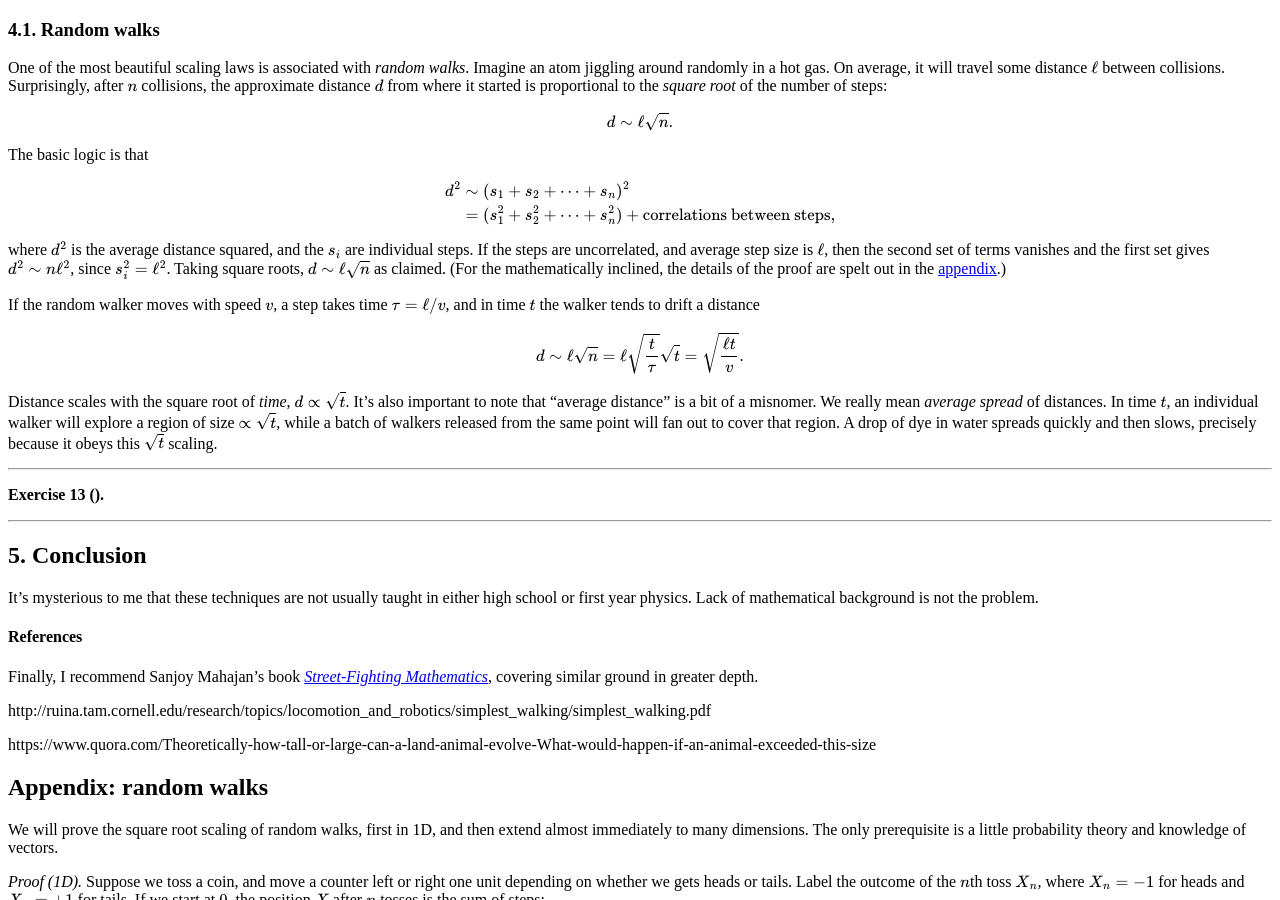
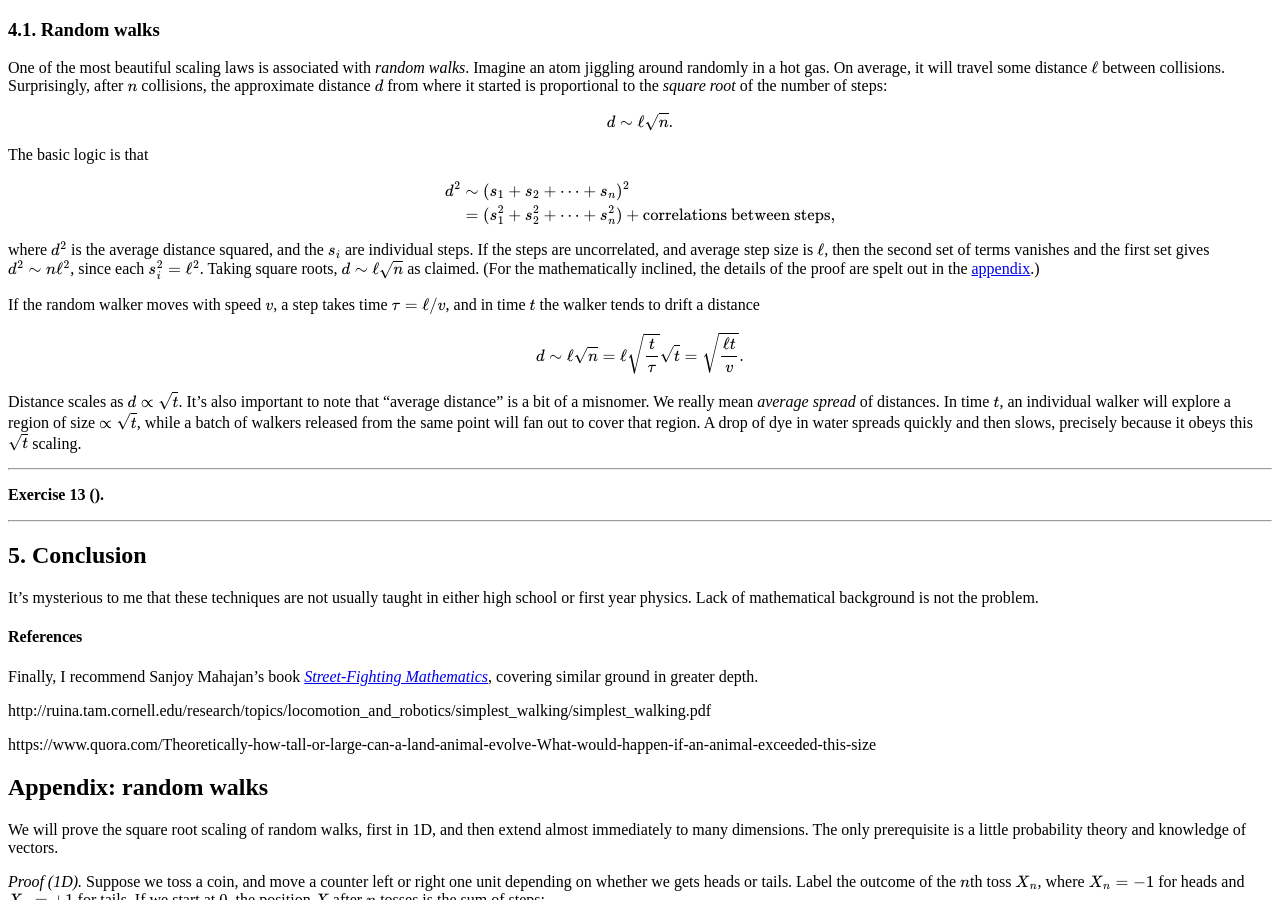
Before and after one commit to hapax/hapax.github.io, a Jekyll site: the page built from assets/simple-physics.md, in a window 1280 px wide and 900 px high, scrolled down 9138 px. Built offline with Jekyll 4.4.1, drawn with Linux system fonts in a browser that asks for light colours; our own code applies the rules of GitHub Pages for plain Markdown files; formulas are drawn with MathJax 3; a script that is not in the unit is left out.

Commit message:
Update simple-physics.md

```diff
--- a/assets/simple-physics.md
+++ b/assets/simple-physics.md
@@ -1001,7 +1001,7 @@ where $d^2$ is the average distance squared, and the $s_i$ are
 individual steps.
 If the steps are uncorrelated, and average step size is $\ell$, then
 the second set of terms vanishes and the first set gives $d^2 \sim
-n\ell^2$, since $s_i^2 = \ell^2$.
+n\ell^2$, since each $s_i^2 = \ell^2$.
 Taking square roots, $d \sim \ell\sqrt{n}$ as claimed.
 (For the mathematically inclined, the details of the proof are spelt
 out in the <a href="#app-1">appendix</a>.)
@@ -1015,7 +1015,7 @@ d \sim \ell \sqrt{n} = \ell \sqrt{\frac{t}{\tau}} \sqrt{t} =
 \sqrt{\frac{\ell t}{v}}.
 $$
 
-Distance scales with the square root of *time*, $d \propto \sqrt{t}$.
+Distance scales as $d \propto \sqrt{t}$.
 It's also important to note that "average distance" is a bit of a
 misnomer.
 We really mean *average spread* of distances.
```
